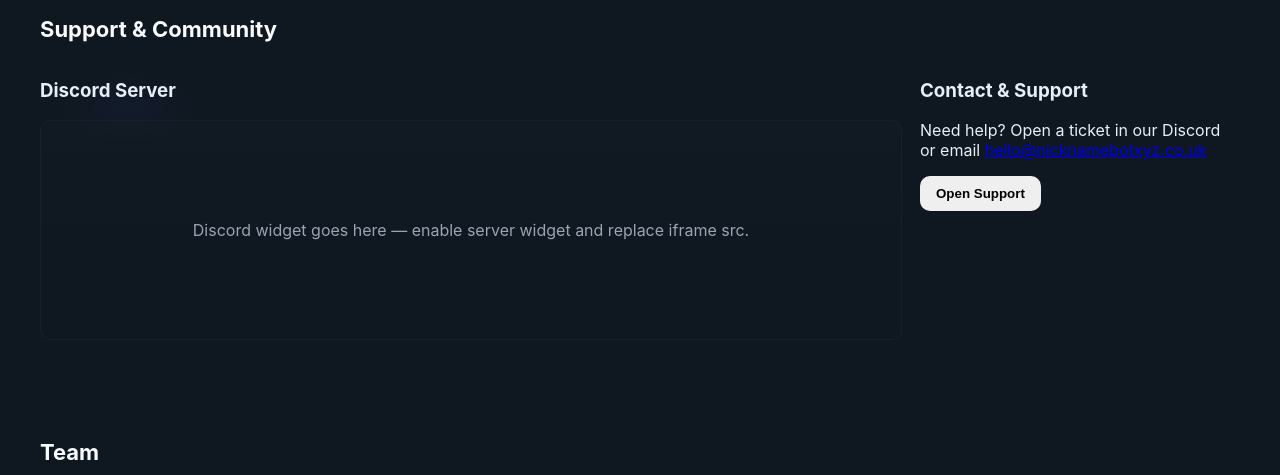
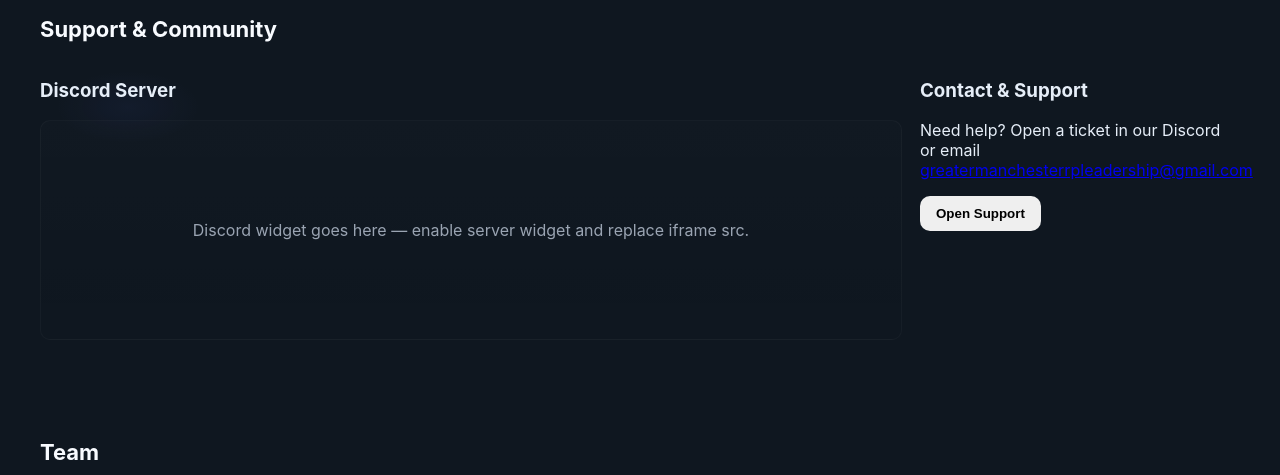
Before and after one commit to vampire1modding/nicknamebotsite, a plain HTML site: page index.html in a window 1280 px wide. Shown: the part 1573-2048 px from the top of the page. Drawn offline with Linux system fonts and the light colour scheme.

Commit message:
Update index.html

```diff
--- a/index.html
+++ b/index.html
@@ -6,7 +6,7 @@
   <title>Nickname Bot XYZ — Discord nickname manager</title>
   <meta name="description" content="Nickname Bot XYZ — advanced nickname & role manager for Discord." />
   <link rel="stylesheet" href="style.css" />
-  <link rel="icon" href="assets/favicon.png" />
+  <link rel="icon" href="assets/logo.png" />
 </head>
 <body class="dark">
   <!-- NAV -->
@@ -171,7 +171,7 @@
 
         <div class="support-card">
           <h3>Contact & Support</h3>
-          <p>Need help? Open a ticket in our Discord or email <a href="mailto:hello@nicknamebotxyz.co.uk">hello@nicknamebotxyz.co.uk</a></p>
+          <p>Need help? Open a ticket in our Discord or email <a href="mailto:greatermanchesterrpleadership@gmail.com">greatermanchesterrpleadership@gmail.com</a></p>
           <button class="btn" onclick="openModal('supportModal')">Open Support</button>
         </div>
       </div>
```
